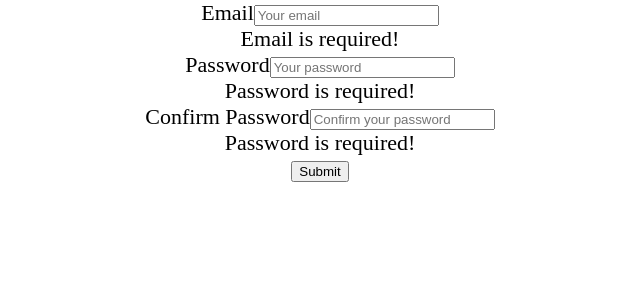
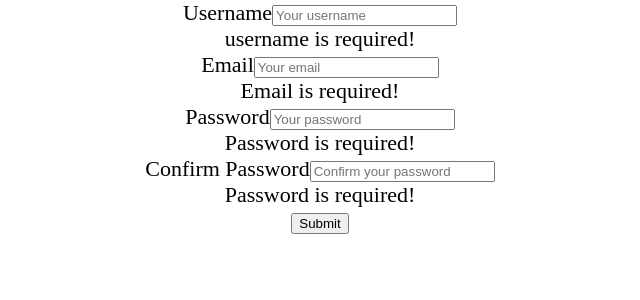
Before and after one commit to Rollieh27/LoveLink, a React (Create React App) app in the folder client/: page /signup in a window 1280 px wide. Shown: the top 300 px of the page, without its empty margins (320-960 px from the left). Built offline with nearby package versions, Linux system fonts and the light colour scheme; a web font is replaced by a local one.

Commit message:
fixing the sign up and login

```diff
--- a/client/src/components/AuthModal.js
+++ b/client/src/components/AuthModal.js
@@ -2,6 +2,9 @@ import { useState } from "react";
 import axios from "axios";
 import { useNavigate } from "react-router-dom";
 import { useCookies } from "react-cookie";
+import { useMutation } from "@apollo/client";
+import { LOGIN_USER } from "../utils/mutations";
+import auth from "../utils/auth";
 
 const AuthModal = ({ setShowModal, isSignUp }) => {
   const [email, setEmail] = useState(null);
@@ -9,7 +12,7 @@ const AuthModal = ({ setShowModal, isSignUp }) => {
   const [confirmPassword, setConfirmPassword] = useState(null);
   const [error, setError] = useState(null);
   const [cookies, setCookie, removeCookie] = useCookies(["user"]);
-
+  const [login] = useMutation(LOGIN_USER)
   let navigate = useNavigate;
 
   console.log(email, password, confirmPassword);
@@ -26,19 +29,24 @@ const AuthModal = ({ setShowModal, isSignUp }) => {
         return;
       }
       console.log("posting", email, password);
-      const response = await axios.post(`${isSignUp ? "signup" : "login"}`, {
-        email,
-        password,
-      });
+      const {data} = await login({
+        variables:{email,password}
+      })
+      alert(data.login.token)
+      auth.login(data.login.token)
+      // const response = await axios.post(`${isSignUp ? "signup" : "login"}`, {
+      //   email,
+      //   password,
+      // });
 
-      setCookie("Email", response.data.email);
-      setCookie("userId", response.data.userId);
-      setCookie("AuthToken", response.data.token);
+      // setCookie("Email", response.data.email);
+      // setCookie("userId", response.data.userId);
+      // setCookie("AuthToken", response.data.token);
 
-      const success = response.status === 201;
+      // const success = response.status === 201;
 
-      if (success && isSignUp) navigate("/onboarding");
-      if (success && !isSignUp) navigate("/dashboard");
+      // if (success && isSignUp) navigate("/onboarding");
+      // if (success && !isSignUp) navigate("/dashboard");
     } catch (error) {
       console.log(error);
     }
--- a/client/src/components/LoginForm.js
+++ b/client/src/components/LoginForm.js
@@ -34,7 +34,7 @@ const LoginForm = () => {
       if (error) {
         throw new Error("something went wrong!");
       }
-
+      alert(data.login.token)
       Auth.login(data.login.token);
     } catch (err) {
       console.error(err);
--- a/client/src/components/SignupForm.js
+++ b/client/src/components/SignupForm.js
@@ -7,9 +7,9 @@ import Auth from "../utils/auth";
 const SignupForm = () => {
   // set initial form state
   const [userFormData, setUserFormData] = useState({
+    username: "",
     email: "",
     password: "",
-    confirm: "",
   });
   // set state for form validation
   const [validated] = useState(false);
@@ -31,10 +31,12 @@ const SignupForm = () => {
       event.preventDefault();
       event.stopPropagation();
     }
-
+    alert(userFormData.email+
+      userFormData.password+
+      userFormData.confirm)
     try {
       const { data } = await addUser({
-        variables: { ...userFormData },
+        variables: {username:userFormData.username,email:userFormData.email,password:userFormData.password},
       });
 
       if (error) {
@@ -67,6 +69,21 @@ const SignupForm = () => {
         >
           Something went wrong with your signup!
         </Alert>
+
+        <Form.Group>
+          <Form.Label htmlFor="username">Username</Form.Label>
+          <Form.Control
+            type="text"
+            placeholder="Your username"
+            name="username"
+            onChange={handleInputChange}
+            value={userFormData.username}
+            required
+          />
+          <Form.Control.Feedback type="invalid">
+            username is required!
+          </Form.Control.Feedback>
+        </Form.Group>
 
         <Form.Group>
           <Form.Label htmlFor="username">Email</Form.Label>
--- a/client/src/pages/Home.js
+++ b/client/src/pages/Home.js
@@ -8,6 +8,7 @@ import { Link, useLocation } from "react-router-dom";
 const Home = () => {
   const [showModal, setShowModal] = useState(false);
   const [signUpModal, setSignUpModal] = useState(false);
+  const [loginModal, setLoginModal] = useState(false);
   const [isSignUp, setIsSignUp] = useState(true);
   const [email, setEmail] = useState("");
   const [password, setPassword] = useState("");
@@ -33,6 +34,7 @@ const Home = () => {
     //   window.location.href = "/signup";
     // }
     setSignUpModal(true);
+    setLoginModal(true)
     //setIsSignUp(true);
   };
   return (
@@ -53,6 +55,12 @@ const Home = () => {
         {signUpModal && (
           <SignupForm
           setSignUpModal={setSignUpModal}
+          />
+        )
+        }
+        {loginModal&& (
+          <setLoginModal
+          setLoginModal={setLoginModal}
           />
         )
         }
--- a/client/src/pages/OnBoarding.js
+++ b/client/src/pages/OnBoarding.js
@@ -1,5 +1,6 @@
 import { useState } from "react";
 import Nav from "../components/Nav";
+import seeds from "/Users/stiven.mike/Documents/LoveLink-2/seeds"
 
 const OnBoarding = () => {
   const [formData, setFormData] = useState({
```
